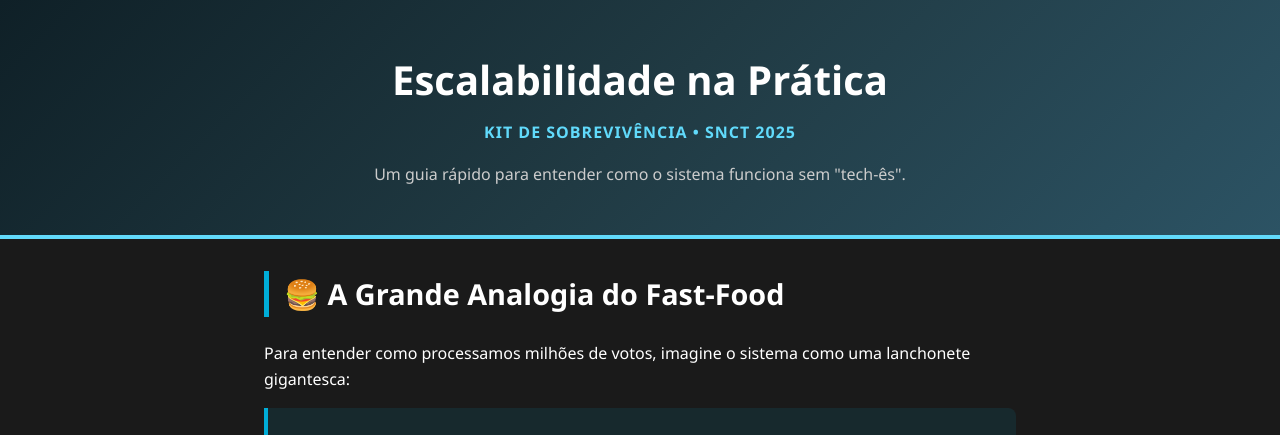
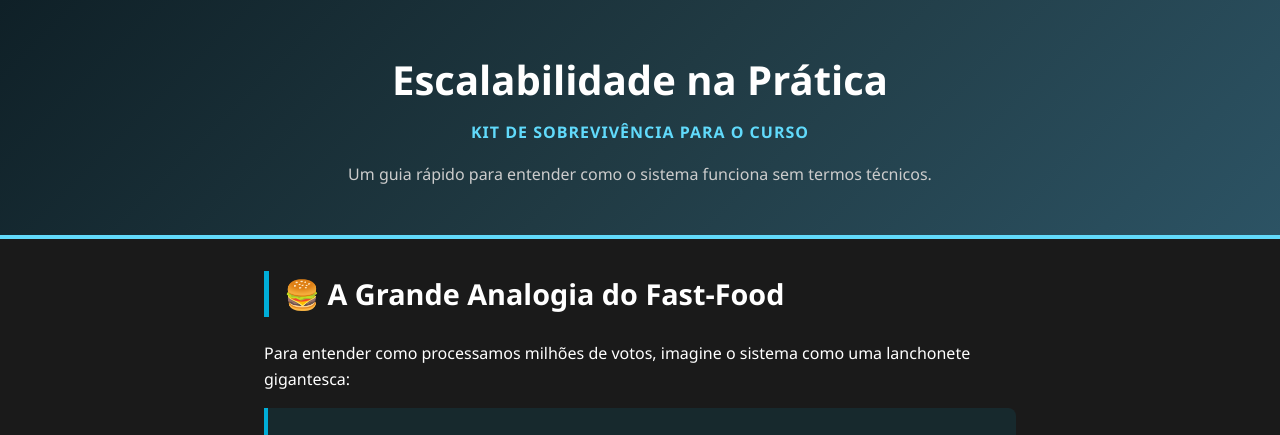
Before and after one commit to isabelle9912/material-apoio-curso-escalabilidade-na-pratica, a plain HTML site: page index.html in a window 1280 px wide. Shown: the top 435 px of the page. Drawn offline with Linux system fonts and the light colour scheme.

Commit message:
ajusta subtitulo

```diff
--- a/index.html
+++ b/index.html
@@ -156,9 +156,10 @@
   <body>
     <header>
       <h1>Escalabilidade na Prática</h1>
-      <p class="subtitle">KIT DE SOBREVIVÊNCIA • SNCT 2025</p>
+      <p class="subtitle">KIT DE SOBREVIVÊNCIA PARA O CURSO</p>
       <p style="margin-top: 1rem; color: #ccc">
-        Um guia rápido para entender como o sistema funciona sem "tech-ês".
+        Um guia rápido para entender como o sistema funciona sem termos
+        técnicos.
       </p>
     </header>
 
```
